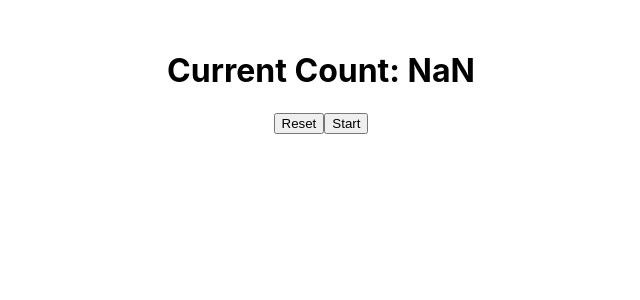
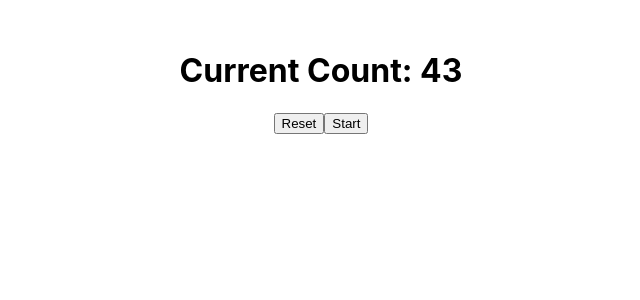
Before and after one commit to Alexmhack/try-react, a React (Create React App) app in the folder try-reactjs/: page / in a window 1280 px wide. Shown: the top 300 px of the page, without its empty margins (319-959 px from the left). Built offline with nearby package versions, Linux system fonts and the light colour scheme.

Commit message:
add startCount prop to Timer

```diff
--- a/try-reactjs/src/App.js
+++ b/try-reactjs/src/App.js
@@ -15,7 +15,7 @@ function App () {
   return (
     <div className='App'>
       <header className='App-header'>
-      	<Timer />
+      	<Timer startCount='50'/>
       </header>
     </div>
   )
```
